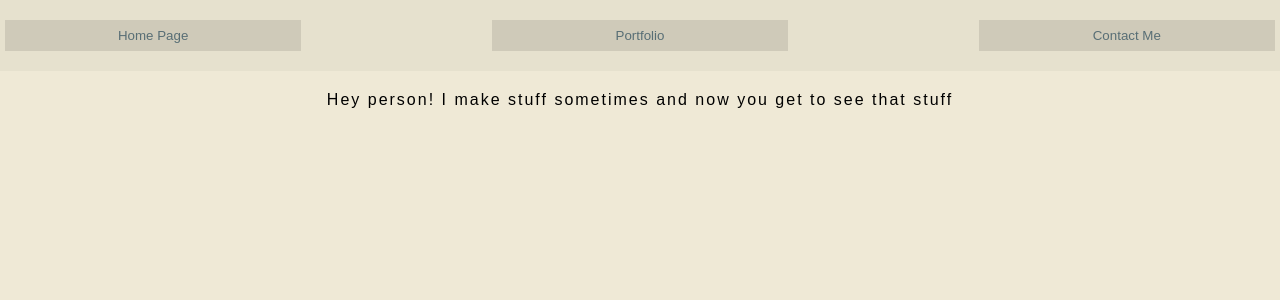
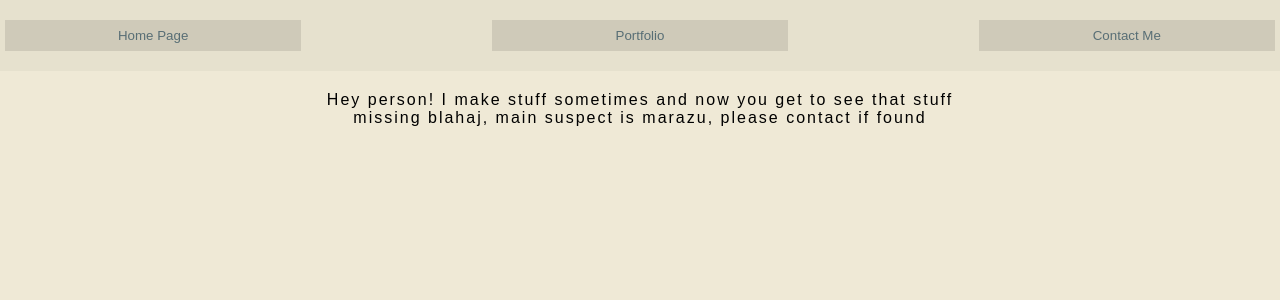
Before and after one commit to Samalando/samalando.github.io, a React (Vite) app: page / in a window 1280 px wide. Shown: the top 300 px of the page. Built offline with nearby package versions, Linux system fonts and the light colour scheme; a web font is replaced by a local one.

Commit message:
Update Home.jsx

```diff
--- a/src/Pages/Home.jsx
+++ b/src/Pages/Home.jsx
@@ -1,4 +1,4 @@
-import '../App.css'
+ import '../App.css'
 import {Link} from "react-router-dom";
 
 export default function Home() {
@@ -17,7 +17,7 @@ export default function Home() {
             </button>
         </div>
             <div className='center-text'>
-                Hey person! I make stuff sometimes and now you get to see that stuff
+                Hey person! I make stuff sometimes and now you get to see that stuff <br /> missing blahaj, main suspect is marazu, please contact if found
             </div>
       </>
   )
```
